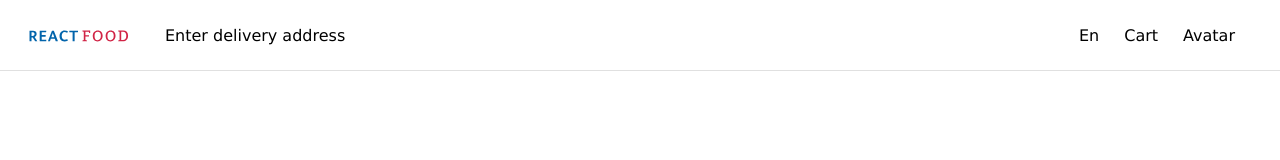
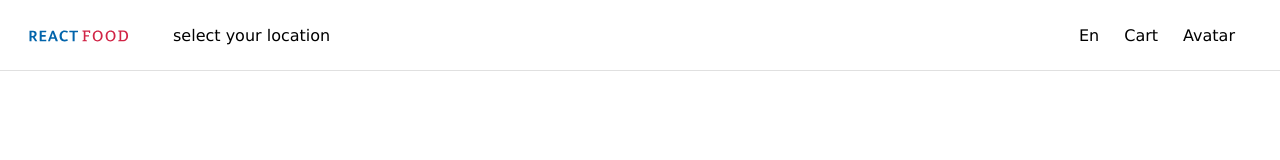
Before and after one commit to S-404/react-food, a React (Create React App) app: page / in a window 1280 px wide. Shown: the top 160 px of the page. Built offline with nearby package versions, Linux system fonts and the light colour scheme.

Commit message:
add ymaps to Location.jsx

```diff
--- a/src/components/UI/location/Location.jsx
+++ b/src/components/UI/location/Location.jsx
@@ -1,9 +1,32 @@
 import React from 'react';
+import {useDispatch, useSelector} from "react-redux";
+import {setLocationVisible} from "../../../store/toolKitRedux/modalsSlice";
+import Modal from "../modal/Modal";
+import MyYMaps from "../map/MyYMaps";
+import './location.scss'
 
 const Location = () => {
+    const locationVisible = useSelector(state => state.modals.locationVisible)
+    const dispatch = useDispatch()
     return (
-        <div>
-            Enter delivery address
+        <div className='location'>
+            <div
+                className='location_selectedLocation'
+                onClick={() => dispatch(setLocationVisible(true))}
+            >
+                select your location
+            </div>
+            <Modal
+                visible={locationVisible}
+                title='Select your location:'
+                setVisible={() => dispatch(setLocationVisible(false))}
+            >
+                <div className='location_locationNav'>
+                    <MyYMaps/>
+                </div>
+            </Modal>
+
+
         </div>
     );
 };
--- /dev/null
+++ b/src/components/UI/location/location.scss
@@ -0,0 +1,17 @@
+.location {
+  display: flex;
+  flex-direction: column;
+  justify-content: start;
+  align-items: start;
+
+
+  .location_selectedLocation {
+    padding-left: .5em;
+    cursor: pointer;
+  }
+
+  .location_locationNav {
+    background-color: white;
+    padding: 1em;
+  }
+}
```
